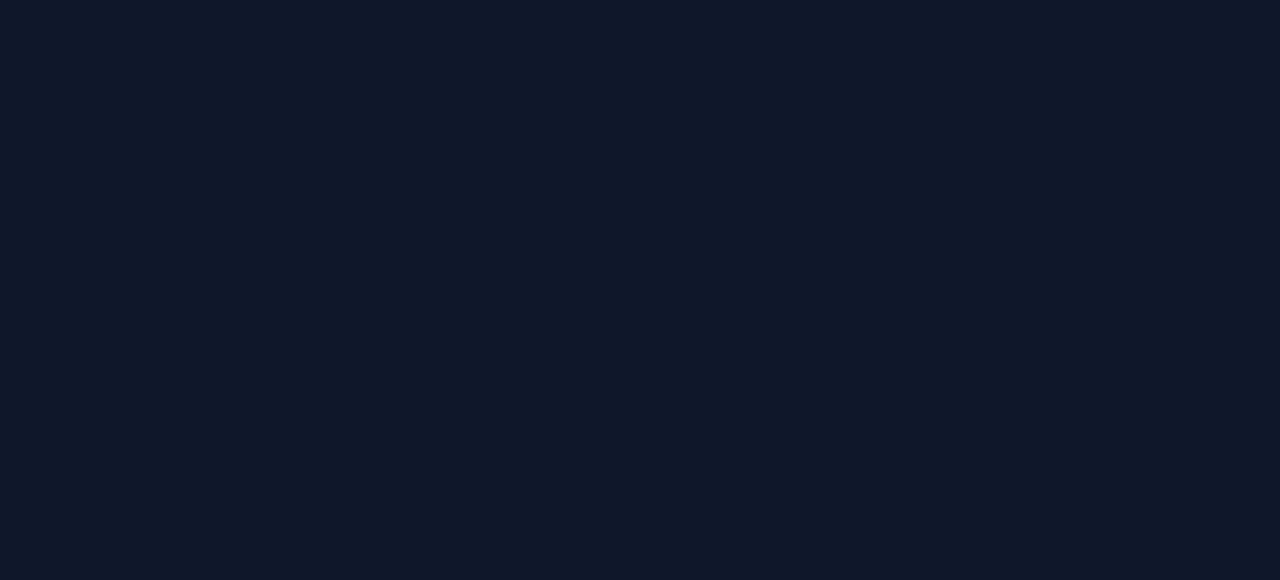
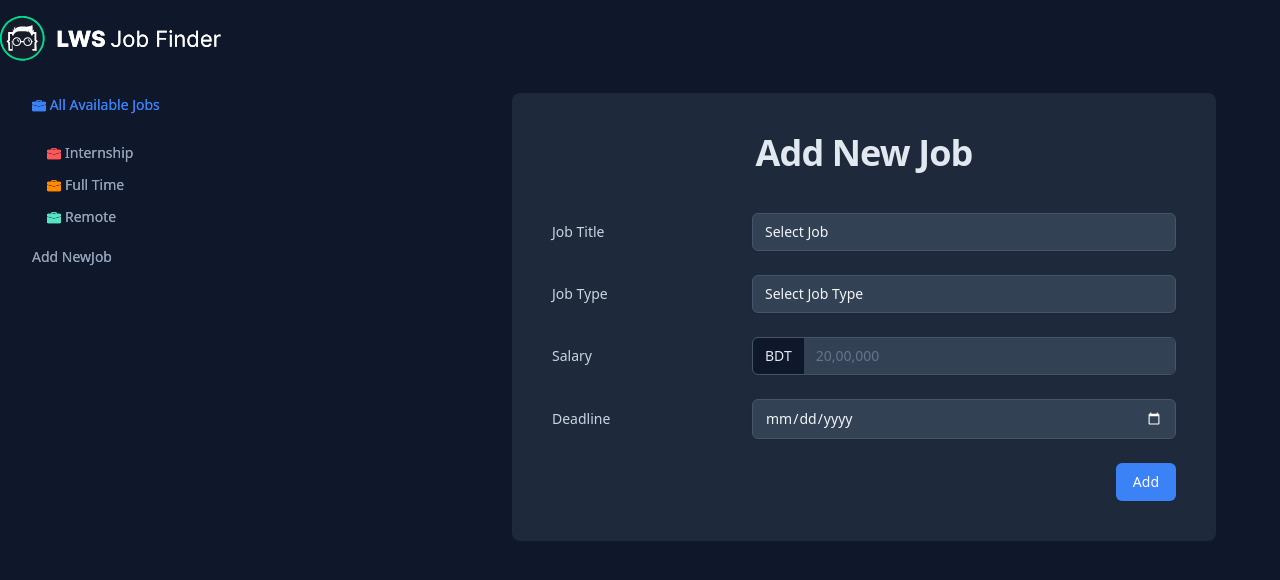
Before and after one commit to mohiulislam/lws-redux-assignment-7, a React (Create React App) app: page /Create in a window 1280 px wide. Before the commit this address had no page. Shown: the top 580 px of the page. Built offline with nearby package versions, Linux system fonts and the light colour scheme.

Commit message:
look good

```diff
--- a/src/App.js
+++ b/src/App.js
@@ -9,7 +9,7 @@ function App() {
     <Router>
       <Routes>
         <Route path="/" element={<Home />} />
-        <Route path="/AddJob" element={<AddJob />} />
+        <Route path="/Create" element={<AddJob />} />
         <Route path="/EditJob/:id" element={<EditJob />} />
       </Routes>
     </Router>
--- a/src/components/EditJobForm.jsx
+++ b/src/components/EditJobForm.jsx
@@ -6,7 +6,9 @@ import { fetchWhichWillBeUpdate, updateJob } from "../features/job/jobSlice";
 function EditJobForm() {
   const { id } = useParams();
   const dispatch = useDispatch();
-  const { jobToEdit } = useSelector((state) => state.job);
+  const { jobToEdit, isLoading, isError, error } = useSelector(
+    (state) => state.job
+  );
   const [formData, setFormData] = useState({
     title: "",
     type: "",
@@ -136,6 +138,7 @@ function EditJobForm() {
 
           <div className="text-right">
             <button
+              disabled={isLoading}
               onClick={handleEdit}
               type="submit"
               id="lws-submit"
--- a/src/layouts/MainLayout.jsx
+++ b/src/layouts/MainLayout.jsx
@@ -64,7 +64,7 @@ function MainLayout({ children }) {
                 </ul>
               </li>
               <li>
-                <Link to="/AddJob" className="main-menu" id="lws-addJob-menu">
+                <Link to="/Create" className="main-menu" id="lws-addJob-menu">
                   <i className="fa-solid fa-file-circle-plus"></i>
                   <span>Add NewJob</span>
                 </Link>
```
